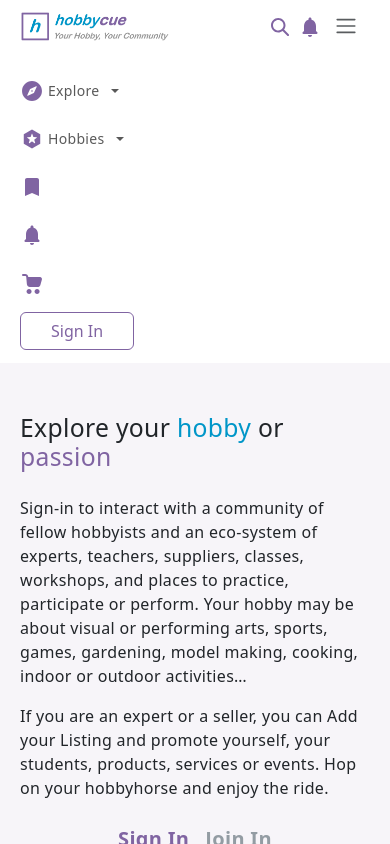
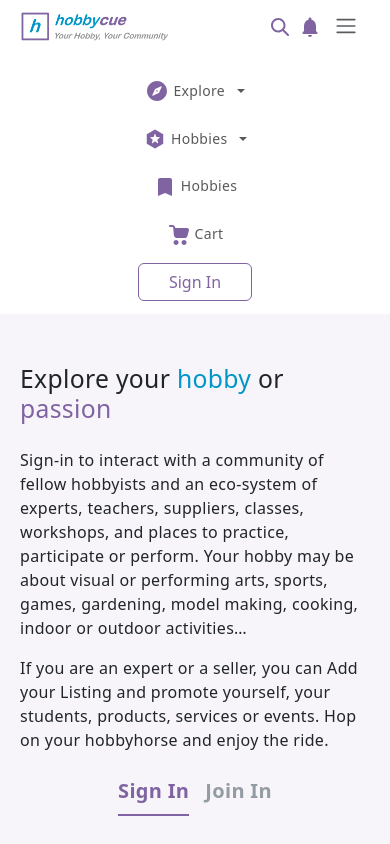
Before and after one commit to KishorBhagat/Banao-task-hobbycue-website, a React (Vite) app: page / in a window 390 px wide. Both pictures are taken after a click on the button 346 px from the left and 25 px from the top of the page. Shown: the top 844 px of the page. Built offline with nearby package versions, Linux system fonts and the light colour scheme.

Commit message:
style: center alignment of collapsable items

```diff
--- a/src/components/header/Header.jsx
+++ b/src/components/header/Header.jsx
@@ -32,7 +32,7 @@ function Header() {
                     </div>
 
                     <div className="collapse navbar-collapse" id="navbarSupportedContent">
-                        <ul className="navbar-nav me-auto mb-2 mb-lg-0 w-100 justify-content-end gap-2">
+                        <ul className="navbar-nav me-auto mb-2 mb-lg-0 w-100 justify-content-end align-items-center gap-2">
                             <li className="nav-item dropdown">
                                 <a className="nav-link dropdown-toggle d-flex align-items-center gap-2" href="#" role="button" data-bs-toggle="dropdown" aria-expanded="false">
                                     <span className='d-flex align-items-center gap-1'><IconExplore />Explore</span>
@@ -61,13 +61,13 @@ function Header() {
                                 </ul>
                             </li>
                             <li className="nav-item">
-                                <a className="nav-link" aria-current="page" href="#"><IconBookmark /></a>
+                                <a className="nav-link" aria-current="page" href="#"><IconBookmark /> <span className='d-inline d-md-none'>Hobbies</span></a>
                             </li>
-                            <li className="nav-item">
+                            <li className="nav-item d-none d-md-block">
                                 <a className="nav-link" aria-current="page" href="#"><IconBell /></a>
                             </li>
                             <li className="nav-item">
-                                <a className="nav-link" aria-current="page" href="#"><IconCart /></a>
+                                <a className="nav-link" aria-current="page" href="#"><IconCart /> <span className='d-inline d-md-none'>Cart</span></a>
                             </li>
                             <li className="nav-item">
                                 <button className="btn btn-outline sign-in-btn">Sign In</button>
```
